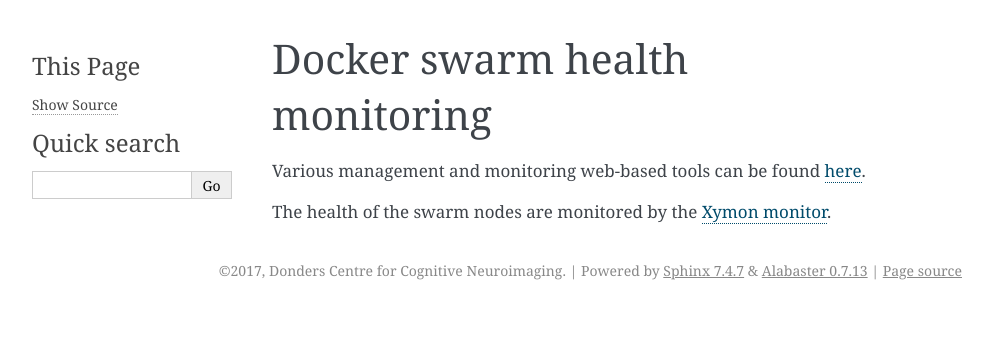
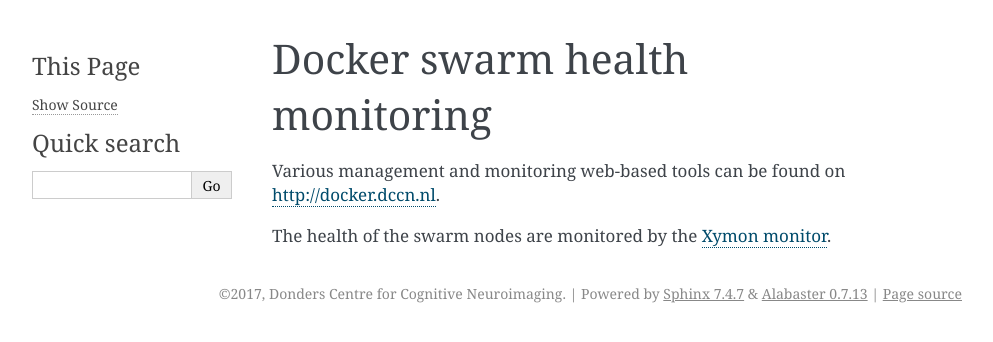
Before and after one commit to Donders-Institute/docker-swarm-setup, a Sphinx documentation site: the page built from doc/monitor.rst, in a window 1280 px wide. Shown: the top 342 px of the page, without its empty margins (148-1141 px from the left). Built offline with Sphinx 7.4.7, drawn with Linux system fonts in a browser that asks for light colours.

Commit message:
Update monitor.rst

```diff
--- a/doc/monitor.rst
+++ b/doc/monitor.rst
@@ -1,6 +1,6 @@
 Docker swarm health monitoring
 ******************************
 
-Various management and monitoring web-based tools can be found `here <http://docker.dccn.nl>`_.
+Various management and monitoring web-based tools can be found on `http://docker.dccn.nl <http://docker.dccn.nl>`_.
 
 The health of the swarm nodes are monitored by the `Xymon monitor <http://xymon.dccn.nl/xymon/Docker/Docker.html>`_.
```
